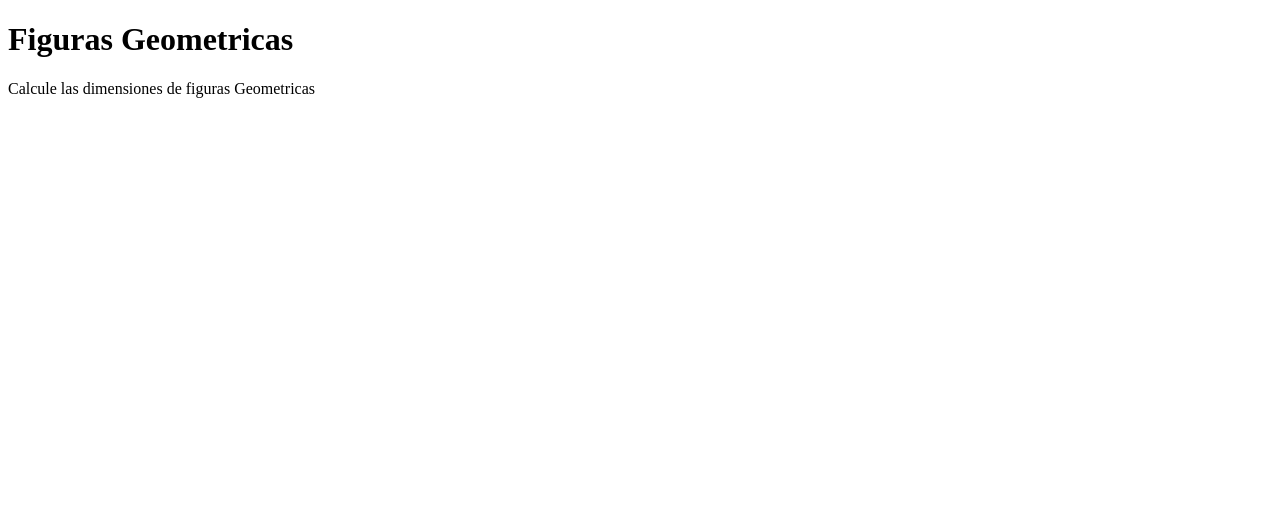
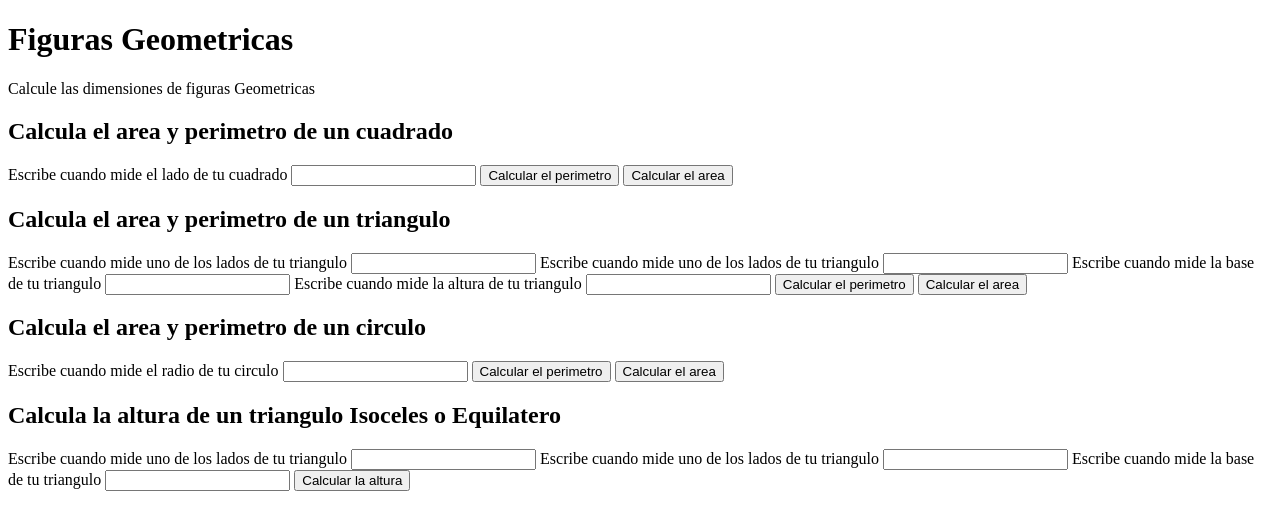
Before and after one commit to TREz-bits/JS-Projects-Course, a plain HTML site: page index.html in a window 1280 px wide. Drawn offline with Linux system fonts and the light colour scheme.

Commit message:
Fin del primero poryecto del curso practico de JavaScript

```diff
--- a/geometric.js
+++ b/geometric.js
@@ -1,24 +1,130 @@
 // codigo del cuadrado
+console.group("Cuadrado");
 
-console.group("Cuadrado");
-const ladoCuadrado = 5;
-console.log(`Los lados del cuadrado miden: ${ladoCuadrado} cm`);
+function perimetroCuadrado (lado) {
+    return lado * 4;
+}
 
-const perimetroCuadrado = ladoCuadrado * 4;
-console.log(`El perimetro del cuadrado es: ${perimetroCuadrado} cm`);
-
-const areaCuadrado = ladoCuadrado ** 2;
-console.log(`El area del cuadrado es ${areaCuadrado} cm^2`);
+function areaCuadrado (lado) {
+    return lado ** 2;
+}
 
 console.groupEnd();
 
 // codigo del triangulo
+console.group("Triangulo");
 
-console.group("Triangulo");
-const ladoTriangulo1 = 6;
-const ladoTriangulo2 = 6;
-const baseTriangulo = 4;
+function perimetroTriangulo(lado1, lado2, lado3) {
+    return lado1 + lado2 + lado3;
+}
 
-console.log(`Los lados del triangulo miden: ${ladoTriangulo1} cm, ${ladoTriangulo2} cm y ${baseTriangulo} cm`);
+function areaTriangulo (altura, base) {
+    return (base * altura) / 2;
+}
 
 console.groupEnd();
+
+// codigo del circulo
+console.group("Circulo");
+
+// Diametro
+function diametroCirculo (radio) {
+    return radio * 2;
+}
+
+// PI
+const PI = Math.PI;
+console.log(`El valor de π es: ${PI}`);
+
+// Circunferencia
+function perimetroCirculo (radio) {
+    const diametro = diametroCirculo(radio);
+    return diametro * PI;
+}
+
+// Area
+function areaCirculo(radio) {
+    return (radio ** 2) * PI;
+}
+
+console.groupEnd();
+
+// Altura triangulo
+
+function hallarAltura(lado1, lado2, base) {
+    if (lado1 == lado2 && lado1 == base && lado2 == base) {
+        const altura = Math.sqrt((lado1**2) - ((base/2)**2));
+        return `El triangulo es equilatero y su altura es ${altura} cm`;
+    } else if (lado1 == lado2){
+        const altura = Math.sqrt((lado1**2) - ((base/2)**2));
+        return `La altura del triangulo isoceles es ${altura} cm`;
+    } else {
+        return `Su triangulo no es isoceles ni equilatero`;
+    }
+}
+
+
+
+// Aqui interactuamos con el HTML
+
+// HTML CUADRADO
+function calcularPerimetroCuadrado () {
+    const input = document.getElementById("InputCuadrado");
+    const value = parseInt(input.value);
+
+    const perimetro = perimetroCuadrado(value);
+    alert(perimetro)
+}
+
+function calcularAreaCuadrado () {
+    const input = document.getElementById("InputCuadrado");
+    const value = parseInt(input.value);
+
+    const area = areaCuadrado(value);
+    alert(area);
+}
+
+// HTML TRIANGULO
+function calcularPerimetroTriangulo() {
+    const lado1 = parseInt((document.getElementById("InputLado1")).value);
+    const lado2 = parseInt((document.getElementById("InputLado2")).value);
+    const lado3 = parseInt((document.getElementById("InputBase")).value);
+
+    const perimetro = perimetroTriangulo(lado1, lado2, lado3);
+    alert (perimetro);
+}
+
+function calcularAreaTriangulo() {
+    const base = parseInt((document.getElementById("InputBase")).value);
+    const altura = parseInt((document.getElementById("InputAltura")).value);
+
+    const area = areaTriangulo(base, altura);
+    alert (area);
+}
+
+// HTML CIRCULO
+function calcularPerimetroCirculo() {
+    const radio = parseInt((document.getElementById("InputCirculo")).value);
+
+    const perimetro = perimetroCirculo(radio);
+    alert(perimetro);
+}
+
+function calcularAreaCirculo() {
+    const radio = parseInt((document.getElementById("InputCirculo")).value);
+
+    const area = areaCirculo(radio);
+    alert(area);
+}
+
+// HTML ALTURA
+
+function calcularAlturaTriangulo() {
+
+    const lado1 = parseInt((document.getElementById("Lado1")).value);
+    const lado2 = parseInt((document.getElementById("Lado2")).value);
+    const base = parseInt((document.getElementById("Base")).value);
+
+    const altura = hallarAltura(lado1, lado2, base);
+    alert(altura);
+}
--- a/index.html
+++ b/index.html
@@ -15,8 +15,55 @@
     </header>
     <main>
         <div>
-            <form action="">
-                <label for=""></label>
+            <h2>Calcula el area y perimetro de un cuadrado</h2>
+            <form>
+                <label for="InputCuadrado">Escribe cuando mide el lado de tu cuadrado</label>
+                <input id="InputCuadrado" type="number">
+                <button type="button" onclick="calcularPerimetroCuadrado()">Calcular el perimetro</button>
+                <button type="button" onclick="calcularAreaCuadrado()">Calcular el area</button>
+            </form>
+        </div>
+        <div>
+            <h2>Calcula el area y perimetro de un triangulo</h2>
+            <form>
+                <label for="InputLado1">Escribe cuando mide uno de los lados de tu triangulo</label>
+                <input id="InputLado1" type="number">
+
+                <label for="InputLado2">Escribe cuando mide uno de los lados de tu triangulo</label>
+                <input id="InputLado2" type="number">
+
+                <label for="InputBase">Escribe cuando mide la base de tu triangulo</label>
+                <input id="InputBase" type="number">
+
+                <label for="InputAltura">Escribe cuando mide la altura de tu triangulo</label>
+                <input id="InputAltura" type="number">
+
+                <button type="button" onclick="calcularPerimetroTriangulo()">Calcular el perimetro</button>
+                <button type="button" onclick="calcularAreaTriangulo()">Calcular el area</button>
+            </form>
+        </div>
+        <div>
+            <h2>Calcula el area y perimetro de un circulo</h2>
+            <form>
+                <label for="InputCirculo">Escribe cuando mide el radio de tu circulo</label>
+                <input id="InputCirculo" type="number">
+                <button type="button" onclick="calcularPerimetroCirculo()">Calcular el perimetro</button>
+                <button type="button" onclick="calcularAreaCirculo()">Calcular el area</button>
+            </form>
+        </div>
+        <div>
+            <h2>Calcula la altura de un triangulo Isoceles o Equilatero</h2>
+            <form>
+                <label for="Lado1">Escribe cuando mide uno de los lados de tu triangulo</label>
+                <input id="Lado1" type="number">
+
+                <label for="Lado2">Escribe cuando mide uno de los lados de tu triangulo</label>
+                <input id="Lado2" type="number">
+
+                <label for="Base">Escribe cuando mide la base de tu triangulo</label>
+                <input id="Base" type="number">
+
+                <button type="button" onclick="calcularAlturaTriangulo()">Calcular la altura</button>
             </form>
         </div>
     </main>
```
